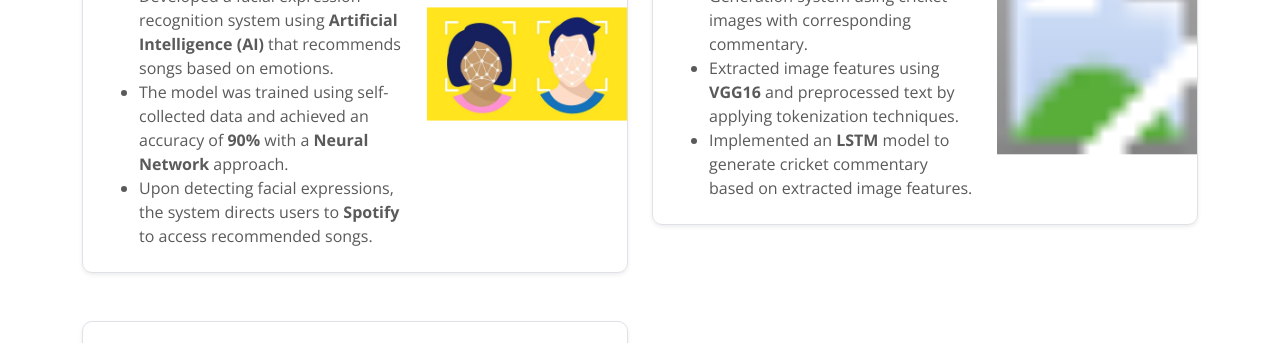
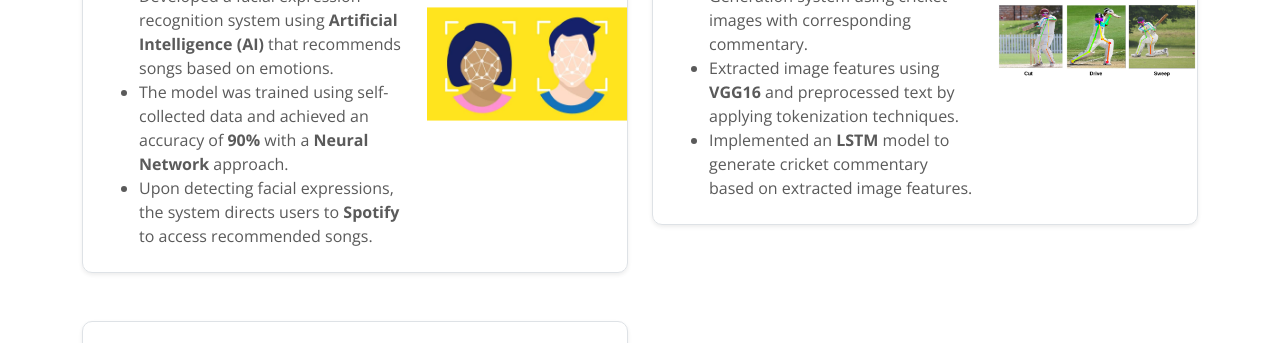
Before and after one commit to rummu/MyPortfolio, a plain HTML site: page index.html in a window 1280 px wide. Shown: the part 5176-5519 px from the top of the page. Drawn offline with nearby package versions, Linux system fonts and the light colour scheme.

Commit message:
Update index.html

```diff
--- a/index.html
+++ b/index.html
@@ -579,7 +579,7 @@
             <svg class="bd-placeholder-img" width="200" height="100%" xmlns="http://www.w3.org/2000/svg" role="img"
               aria-label="Placeholder: Thumbnail" preserveAspectRatio="xMidYMid slice" focusable="false">
               <title>Automated Cricket Commentary</title>
-              <image xlink:href="img/cricket_commentary.png" width="100%" height="100%" /> <!-- Create this image -->
+              <image xlink:href="img/cricket.png" width="100%" height="100%" /> <!-- Create this image -->
             </svg>
           </div>
         </div>
```
